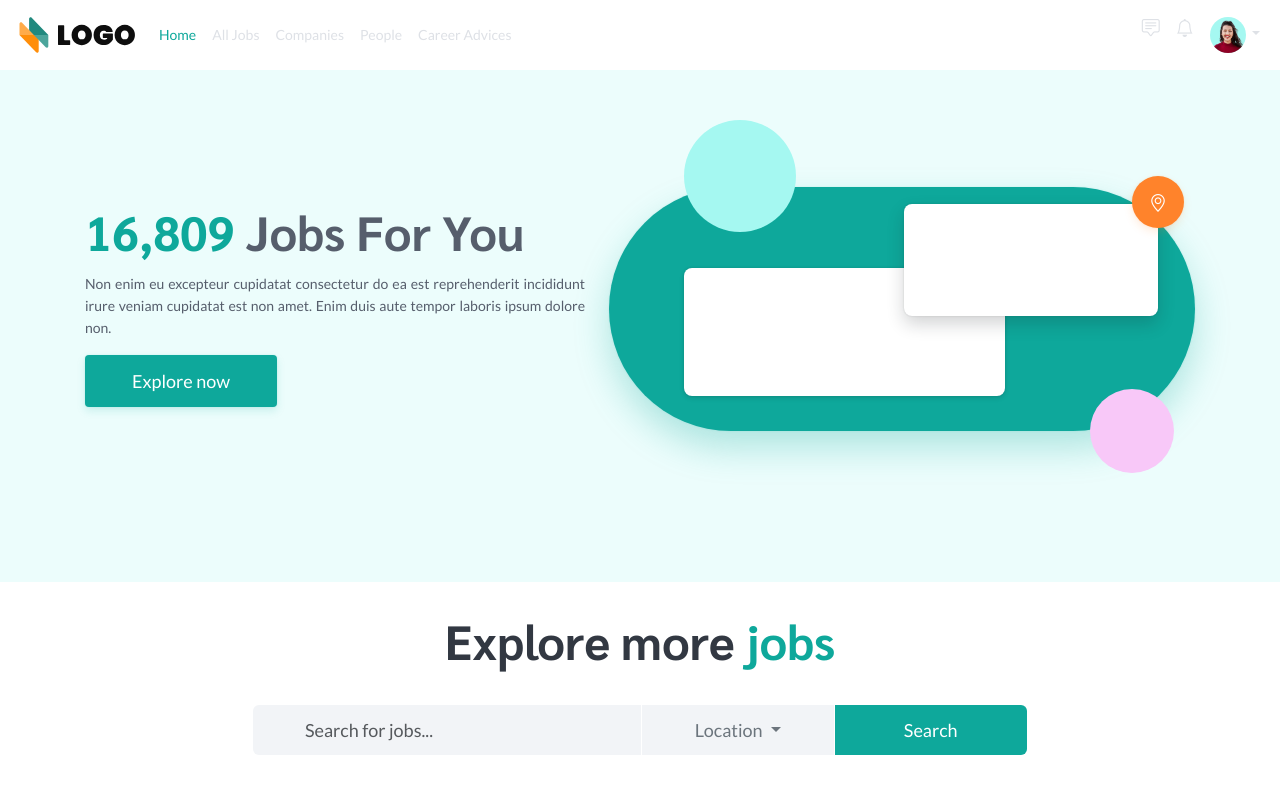
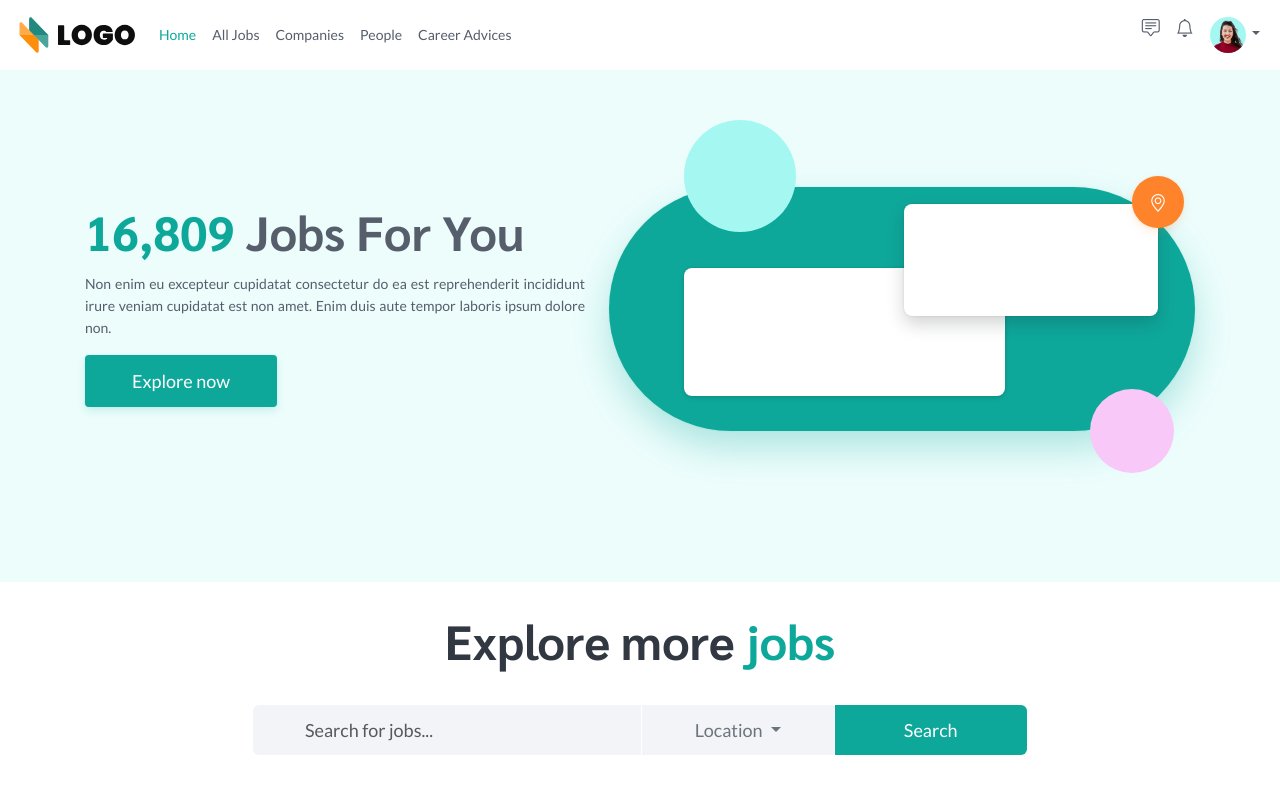
Before and after one commit to alitobal-06/figmaDemo, a plain HTML site: page index.html in a window 1280 px wide. Shown: the top 792 px of the page. Drawn offline with nearby package versions, Linux system fonts and the light colour scheme.

Commit message:
Update navBar.css

```diff
--- a/styles/navBar.css
+++ b/styles/navBar.css
@@ -16,7 +16,7 @@ nav {
     font-family: Lato;
     font-size: 14px;
     font-weight: 400;
-    color: #565E6CFF;
+    color: #565E6CFF !important;
 }
 
 ul {
```
